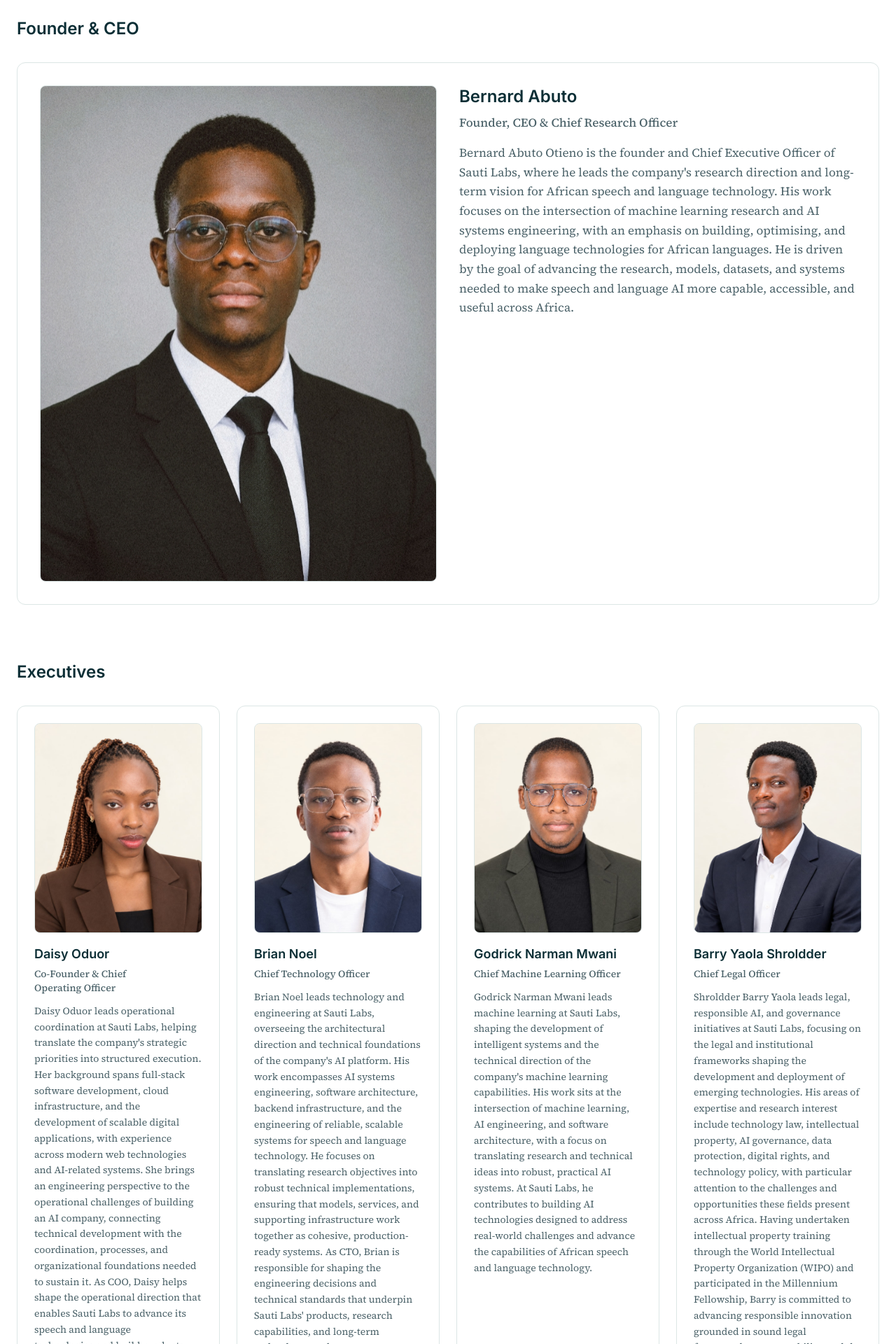
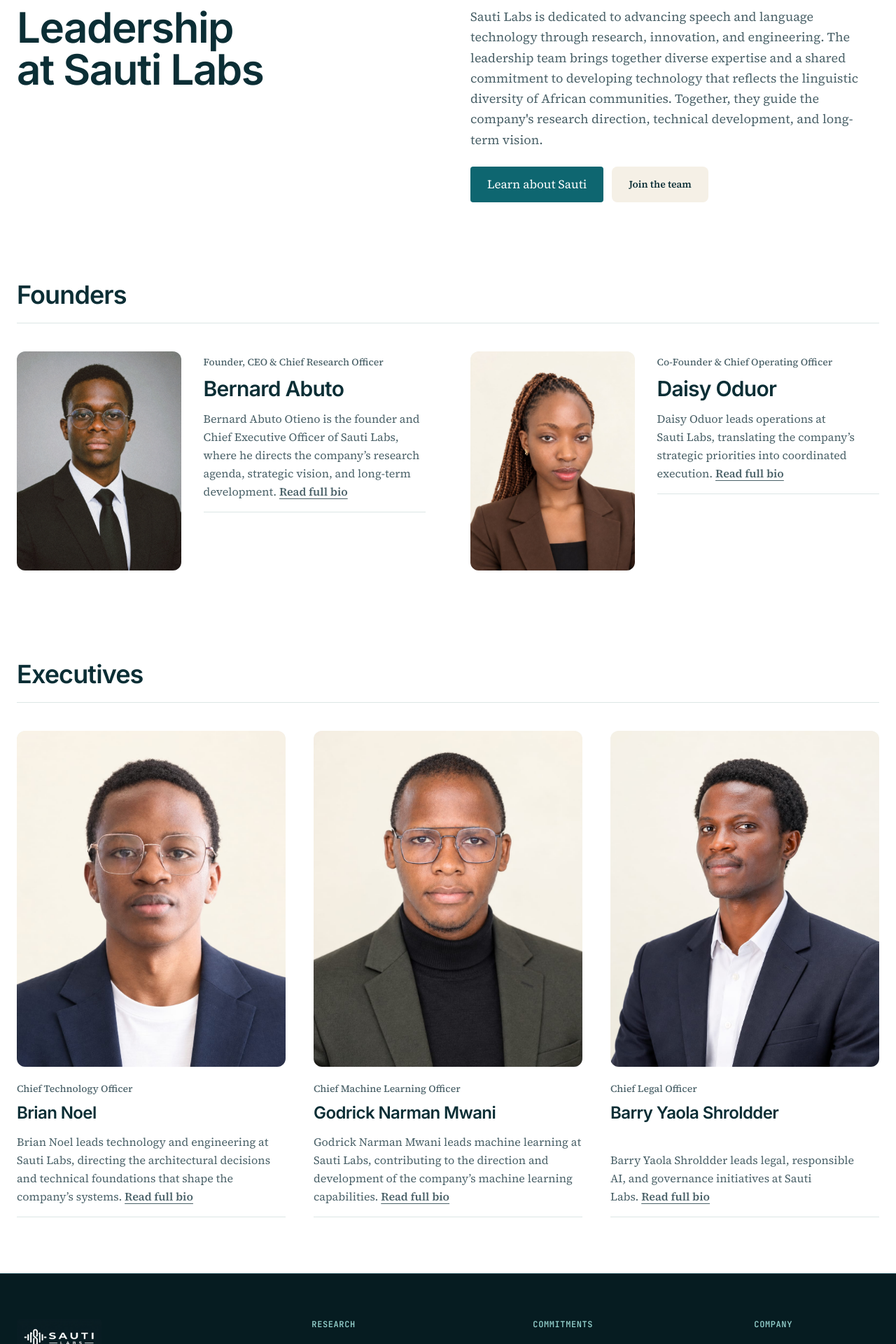
Before and after one commit to Sauti-Labs/sauti-website, a Next.js app: page /company/leadership in a window 1280 px wide. Shown: the part 200-2120 px from the top of the page at 70% size. Built offline with nearby package versions, Linux system fonts and the light colour scheme; no server answers.

Commit message:
Improve leadership biographies and clean up lint

```diff
--- /dev/null
+++ b/app/company/leadership/Biography.tsx
@@ -0,0 +1,29 @@
+"use client";
+
+import { useState } from "react";
+
+type BiographyProps = {
+  bio: string;
+};
+
+export default function Biography({ bio }: BiographyProps) {
+  const [expanded, setExpanded] = useState(false);
+  const end = bio.indexOf(". ");
+  const opening = end === -1 ? bio : bio.slice(0, end + 1);
+  const remaining = end === -1 ? "" : bio.slice(end + 2);
+
+  return (
+    <div className="mt-3">
+      <p className="text-sm leading-relaxed text-[var(--color-slate)] sm:text-base">
+        {opening}
+        {remaining && !expanded && (
+          <>{" "}<button type="button" onClick={() => setExpanded(true)} aria-expanded={false} className="inline cursor-pointer whitespace-nowrap font-semibold underline underline-offset-4 hover:opacity-70">Read full bio</button></>
+        )}
+        {remaining && expanded && (
+          <>{" "}{remaining}{" "}<button type="button" onClick={() => setExpanded(false)} aria-expanded={true} className="inline cursor-pointer whitespace-nowrap font-semibold underline underline-offset-4 hover:opacity-70">Collapse ↑</button></>
+        )}
+      </p>
+      <div aria-hidden="true" className="mt-4 border-b border-[var(--color-line,#DCE6E5)]" />
+    </div>
+  );
+}
--- a/app/company/leadership/page.tsx
+++ b/app/company/leadership/page.tsx
@@ -1,110 +1,198 @@
 import type { Metadata } from "next";
 import Image from "next/image";
+import Biography from "./Biography";
 
 export const metadata: Metadata = {
   title: "Leadership",
-  description: "Meet the leadership team at Sauti Labs.",
+  description: "Meet the founders and executives leading Sauti Labs.",
   openGraph: {
     title: "Leadership | Sauti Labs",
-    description: "Meet the leadership team at Sauti Labs.",
+    description: "Meet the founders and executives leading Sauti Labs.",
     url: "https://sauti.ai/company/leadership",
   },
 };
 
-export default function Leadership() {
-  const founder = {
+type Leader = {
+  name: string;
+  title: string;
+  image: string;
+  bio: string;
+};
+
+const founders: Leader[] = [
+  {
     name: "Bernard Abuto",
     title: "Founder, CEO & Chief Research Officer",
     image: "/leadership/bernard.jpeg",
-    bio: "Bernard Abuto Otieno is the founder and Chief Executive Officer of Sauti Labs, where he leads the company's research direction and long-term vision for African speech and language technology. His work focuses on the intersection of machine learning research and AI systems engineering, with an emphasis on building, optimising, and deploying language technologies for African languages. He is driven by the goal of advancing the research, models, datasets, and systems needed to make speech and language AI more capable, accessible, and useful across Africa."
-  };
-
-  const executives = [
+    bio: "Bernard Abuto Otieno is the founder and Chief Executive Officer of Sauti Labs, where he directs the company’s research agenda, strategic vision, and long-term development. His work centres on machine learning research and AI systems engineering, with a focus on the development, optimisation, and deployment of speech and language technologies. He is particularly interested in the research, models, datasets, and systems required to advance language technology across Africa’s linguistic landscape.",
+  },
   {
-      id: 1,
     name: "Daisy Oduor",
     title: "Co-Founder & Chief Operating Officer",
     image: "/leadership/daisy.jpeg",
-      bio: "Daisy Oduor leads operational coordination at Sauti Labs, helping translate the company's strategic priorities into structured execution. Her background spans full-stack software development, cloud infrastructure, and the development of scalable digital applications, with experience across modern web technologies and AI-related systems. She brings an engineering perspective to the operational challenges of building an AI company, connecting technical development with the coordination, processes, and organizational foundations needed to sustain it. As COO, Daisy helps shape the operational direction that enables Sauti Labs to advance its speech and language technologies and build products that better represent Africa's linguistic diversity.",
+    bio: "Daisy Oduor leads operations at Sauti Labs, translating the company’s strategic priorities into coordinated execution. Her technical background spans full-stack software development, cloud infrastructure, and scalable digital applications, giving her an engineering perspective on the operational demands of building an AI company. As COO, she oversees operational coordination and helps establish the processes and organisational foundations that support the company’s research, engineering, and development efforts.",
   },
+];
+
+const executives: Leader[] = [
   {
-      id: 2,
     name: "Brian Noel",
     title: "Chief Technology Officer",
     image: "/leadership/noel.jpeg",
-      bio: "Brian Noel leads technology and engineering at Sauti Labs, overseeing the architectural direction and technical foundations of the company's AI platform. His work encompasses AI systems engineering, software architecture, backend infrastructure, and the engineering of reliable, scalable systems for speech and language technology. He focuses on translating research objectives into robust technical implementations, ensuring that models, services, and supporting infrastructure work together as cohesive, production-ready systems. As CTO, Brian is responsible for shaping the engineering decisions and technical standards that underpin Sauti Labs' products, research capabilities, and long-term technology roadmap. ",
+    bio: "Brian Noel leads technology and engineering at Sauti Labs, directing the architectural decisions and technical foundations that shape the company’s systems. His areas of focus include AI systems engineering, software architecture, backend infrastructure, and the development of reliable, scalable software. As CTO, he works to translate technical objectives into robust implementations, establish sound engineering practices, and ensure that the company’s models, services, and supporting infrastructure can function as cohesive systems.",
   },
   {
-      id: 3,
     name: "Godrick Narman Mwani",
     title: "Chief Machine Learning Officer",
     image: "/leadership/namaan.jpeg",
-      bio: " Godrick Narman Mwani leads machine learning at Sauti Labs, shaping the development of intelligent systems and the technical direction of the company's machine learning capabilities. His work sits at the intersection of machine learning, AI engineering, and software architecture, with a focus on translating research and technical ideas into robust, practical AI systems. At Sauti Labs, he contributes to building AI technologies designed to address real-world challenges and advance the capabilities of African speech and language technology.",
+    bio: "Godrick Narman Mwani leads machine learning at Sauti Labs, contributing to the direction and development of the company’s machine learning capabilities. His work spans machine learning, AI engineering, and software architecture, with an emphasis on translating technical concepts and research ideas into practical systems. He focuses on the development of machine learning technologies that address real-world challenges and strengthen the capabilities of speech and language applications.",
   },
   {
-      id: 4,
     name: "Barry Yaola Shroldder",
     title: "Chief Legal Officer",
     image: "/leadership/barry.jpeg",
-      bio: "Shroldder Barry Yaola leads legal, responsible AI, and governance initiatives at Sauti Labs, focusing on the legal and institutional frameworks shaping the development and deployment of emerging technologies. His areas of expertise and research interest include technology law, intellectual property, AI governance, data protection, digital rights, and technology policy, with particular attention to the challenges and opportunities these fields present across Africa. Having undertaken intellectual property training through the World Intellectual Property Organization (WIPO) and participated in the Millennium Fellowship, Barry is committed to advancing responsible innovation grounded in sound legal frameworks, accountability, and the protection of rights in an increasingly AI-driven world.",
+    bio: "Barry Yaola Shroldder leads legal, responsible AI, and governance initiatives at Sauti Labs. His interests span technology law, intellectual property, AI governance, data protection, digital rights, and technology policy, particularly as these fields shape the development and deployment of emerging technologies across Africa. His experience includes intellectual property training through the World Intellectual Property Organization (WIPO) and participation in the Millennium Fellowship. At Sauti Labs, he focuses on the legal frameworks, governance practices, and accountability principles needed to support responsible technological development and protect individual rights.",
   },
 ];
 
+function FounderCard({ leader }: { leader: Leader }) {
   return (
-    <div className="flex flex-col pt-16">
-      <div className="max-w-[1440px] mx-auto px-6 py-16 md:py-24">
-        {/* Founder & CEO */}
-        <section className="mb-20">
-          <h2 className="text-2xl font-heading font-semibold mb-8">Founder & CEO</h2>
-          <div className="grid grid-cols-1 md:grid-cols-2 gap-8 items-start border border-[var(--color-line,#DCE6E5)] p-8 rounded-xl bg-[var(--surface,#FFFFFF)]">
-            <div className="relative aspect-[4/5] w-full border border-[var(--color-line,#DCE6E5)] rounded-lg overflow-hidden bg-[var(--bg-alt,#F1F7F6)]">
+    <article className="grid min-w-0 grid-cols-[minmax(0,0.85fr)_minmax(0,1.15fr)] gap-4 sm:gap-6 lg:gap-8">
+      <div className="relative aspect-[3/4] min-w-0 overflow-hidden rounded-xl bg-[var(--bg-alt,#F1F7F6)]">
         <Image
-                src={founder.image}
-                alt={founder.name}
+          src={leader.image}
+          alt={`Portrait of ${leader.name}`}
           fill
-                className="object-cover"
-                sizes="(max-width: 768px) 100vw, 50vw"
-                priority
+          className="object-cover object-center"
+          sizes="(max-width: 639px) 40vw, (max-width: 1023px) 35vw, 20vw"
+          priority={leader.name === "Bernard Abuto"}
         />
       </div>
+
+      <div className="min-w-0 py-1">
+        <p className="text-xs font-medium leading-relaxed text-[var(--color-slate)] sm:text-sm">
+          {leader.title}
+        </p>
+
+        <h3 className="mt-2 break-words font-heading text-xl font-semibold tracking-tight sm:text-2xl lg:text-3xl">
+          {leader.name}
+        </h3>
+
+
+        <Biography bio={leader.bio} />
+      </div>
+    </article>
+  );
+}
+
+function ExecutiveCard({ leader }: { leader: Leader }) {
+  return (
+    <article className="flex min-w-0 flex-col">
+      <div className="relative aspect-[4/5] w-full overflow-hidden rounded-xl bg-[var(--bg-alt,#F1F7F6)]">
+        <Image
+          src={leader.image}
+          alt={`Portrait of ${leader.name}`}
+          fill
+          className="object-cover object-center"
+          sizes="(max-width: 639px) 100vw, (max-width: 1023px) 50vw, 33vw"
+        />
+      </div>
+
+      <div className="flex flex-1 flex-col pt-5">
+        <p className="text-sm font-medium leading-relaxed text-[var(--color-slate)]">
+          {leader.title}
+        </p>
+
+        <h3 className="mt-2 break-words font-heading text-xl font-semibold tracking-tight sm:text-2xl">
+          {leader.name}
+        </h3>
+
+
+        <div className="mt-auto">
+          <Biography bio={leader.bio} />
+        </div>
+      </div>
+    </article>
+  );
+}
+
+export default function Leadership() {
+  return (
+    <main className="flex flex-col pt-16">
+      <div className="mx-auto w-full max-w-[1440px] px-6 py-12 md:py-20">
+        <section className="mb-20 grid grid-cols-1 gap-8 md:mb-28 md:grid-cols-2 md:gap-16">
           <div>
-              <h3 className="text-2xl font-heading font-semibold mb-2">{founder.name}</h3>
-              <p className="text-[var(--color-slate)] mb-4 font-medium">{founder.title}</p>
-              <p className="text-[var(--color-slate)] leading-relaxed">
-                {founder.bio}
+            <h1 className="max-w-xl font-heading text-4xl font-semibold tracking-tight md:text-5xl lg:text-6xl">
+              Leadership at Sauti Labs
+            </h1>
+          </div>
+
+          <div className="flex flex-col items-start justify-center">
+            <p className="text-lg leading-relaxed text-[var(--color-slate)]">
+              Sauti Labs is dedicated to advancing speech and language
+              technology through research, innovation, and engineering. The
+              leadership team brings together diverse expertise and a shared
+              commitment to developing technology that reflects the linguistic
+              diversity of African communities. Together, they guide the
+              company&apos;s research direction, technical development, and
+              long-term vision.
             </p>
+
+            <div className="mt-6 flex flex-wrap gap-3">
+              <a
+                href="/about"
+                className="inline-flex min-h-[44px] items-center justify-center gap-2 px-6 py-3 bg-[var(--color-teal-600)] text-white rounded transition-opacity hover:opacity-90 focus-visible:outline focus-visible:outline-2 focus-visible:outline-offset-4"
+              >
+                Learn about Sauti
+              </a>
+
+              <a
+                href="/company/careers"
+                className="inline-flex min-h-12 items-center justify-center rounded-lg bg-[var(--color-cream,#F5F0E6)] px-6 py-3 text-sm font-semibold text-black transition-opacity hover:opacity-85"
+              >
+                Join the team
+              </a>
             </div>
           </div>
         </section>
 
-        {/* Executives */}
-        <section>
-          <h2 className="text-2xl font-heading font-semibold mb-8">Executives</h2>
-          <div className="grid grid-cols-1 md:grid-cols-2 lg:grid-cols-4 gap-6">
-            {executives.map((exec) => (
-              <div
-                key={exec.id}
-                className="border border-[var(--color-line,#DCE6E5)] p-6 rounded-xl bg-[var(--surface,#FFFFFF)] flex flex-col justify-between"
+        <section
+          aria-labelledby="founders-heading"
+          className="mb-24 md:mb-32"
         >
-                <div>
-                  <div className="relative aspect-[4/5] w-full border border-[var(--color-line,#DCE6E5)] mb-4 rounded-lg overflow-hidden bg-[var(--bg-alt,#F1F7F6)]">
-                    <Image
-                      src={exec.image}
-                      alt={exec.name}
-                      fill
-                      className="object-cover"
-                      sizes="(max-width: 768px) 100vw, (max-width: 1024px) 50vw, 25vw"
-                    />
+          <div className="mb-8 border-b border-[var(--color-line,#DCE6E5)] pb-5 md:mb-10">
+            <h2
+              id="founders-heading"
+              className="font-heading text-3xl font-semibold tracking-tight md:text-4xl"
+            >
+              Founders
+            </h2>
           </div>
-                  <h3 className="text-lg font-heading font-semibold mb-1">{exec.name}</h3>
-                  <p className="text-sm text-[var(--color-slate)] font-medium mb-3">{exec.title}</p>
-                  <p className="text-sm text-[var(--color-slate)] leading-relaxed">{exec.bio}</p>
+
+          <div className="grid grid-cols-1 gap-x-10 gap-y-12 lg:grid-cols-2 lg:gap-x-12 xl:gap-x-16">
+            {founders.map((founder) => (
+              <FounderCard key={founder.name} leader={founder} />
+            ))}
           </div>
+        </section>
+
+        <section aria-labelledby="executives-heading">
+          <div className="mb-8 border-b border-[var(--color-line,#DCE6E5)] pb-5 md:mb-10">
+            <h2
+              id="executives-heading"
+              className="font-heading text-3xl font-semibold tracking-tight md:text-4xl"
+            >
+              Executives
+            </h2>
           </div>
+
+          <div className="grid grid-cols-1 gap-x-8 gap-y-12 sm:grid-cols-2 lg:grid-cols-3 lg:gap-x-10 lg:gap-y-16">
+            {executives.map((executive) => (
+              <ExecutiveCard key={executive.name} leader={executive} />
             ))}
           </div>
         </section>
       </div>
-    </div>
+    </main>
   );
 }
--- a/app/research/responsible-ai/page.tsx
+++ b/app/research/responsible-ai/page.tsx
@@ -13,14 +13,6 @@
     url: "https://sauti.ai/research/responsible-ai",
   },
 };
-
-const teams = [
-  { href: "/research/speech-intelligence", label: "Speech Intelligence" },
-  { href: "/research/language-intelligence", label: "Language Intelligence" },
-  { href: "/research/language-resources", label: "Language Resources" },
-  { href: "/research/model-intelligence", label: "Model Intelligence" },
-  { href: "/research/responsible-ai", label: "Responsible AI" },
-];
 
 export default function ResponsibleAI() {
   return (
```
Lines whose indentation alone changed are shown as unchanged.
